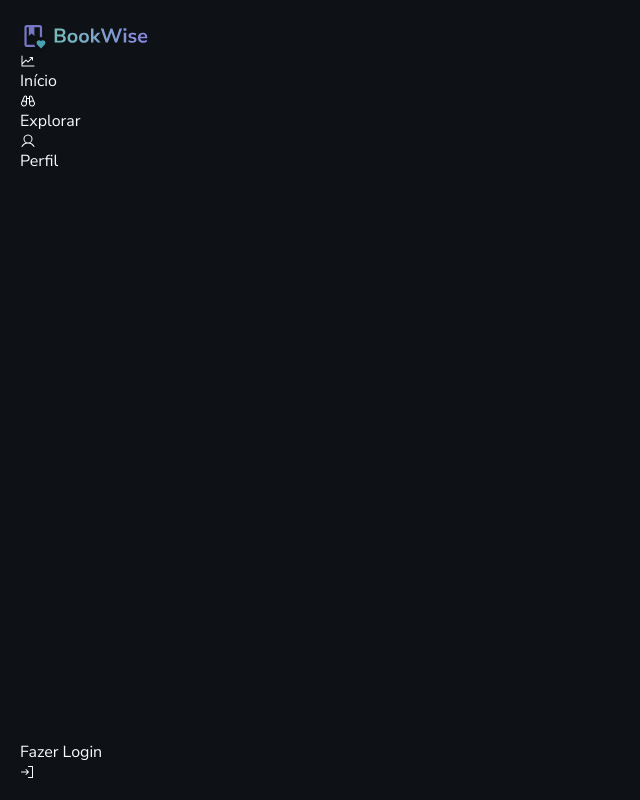
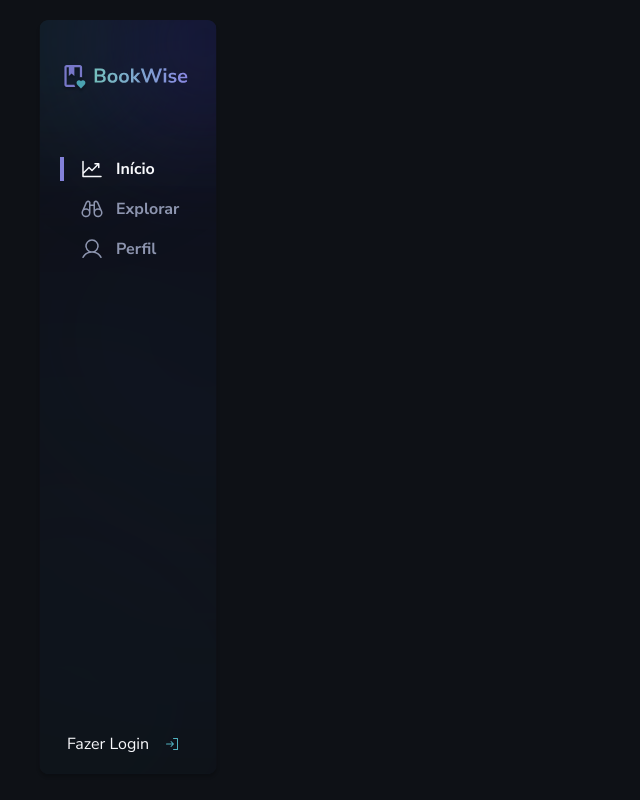
Before and after one commit to giovaniocan/book-wise, a Next.js app: page /home in a window 1280 px wide. Shown: the whole page, without its empty margins (0-640 px from the left). Built offline with nearby package versions, Linux system fonts and the light colour scheme.

Commit message:
Nav's css is finished

```diff
--- a/src/components/Navigator/index.tsx
+++ b/src/components/Navigator/index.tsx
@@ -1,30 +1,83 @@
 import { Binoculars, ChartLineUp, SignIn, User } from '@phosphor-icons/react'
 import Image from 'next/image'
+import { useRouter } from 'next/router'
 
 export function Navigator() {
+  const router = useRouter()
+  const { pathname } = router
+
+  function handleToHomePAge() {
+    router.push('/home')
+  }
+  function handleToExplorePAge() {
+    /* router.push('/explore') */
+    window.alert('explore page')
+  }
+  function handleToProfilePage() {
+    /* router.push('/profile') */
+    window.alert('profile page')
+  }
+
+  function handleSignIn() {
+    /* router.push('/signin') */
+    window.alert('fazendo o login')
+  }
+
   return (
-    <div className="p-5 w-80 h-full flex flex-col justify-between ">
-      <div>
-        <Image src="/logo.svg" alt="Logo" width={128} height={48} />
+    <div className="  h-full relative flex items-start ">
+      <Image
+        className=" absolute opacity-75  -left-48 h-full   rounded-2xl "
+        src="/sidebar-bg.svg"
+        alt="Login Image"
+        width={600}
+        height={600}
+      />
+      <div className=" absolute flex pl-10 h-full flex-col  items-center justify-between ">
+        <div className="pt-10 flex flex-col gap-16">
+          <Image src="/logo.svg" alt="Logo" width={128} height={48} />
 
-        <div>
-          <div>
-            <ChartLineUp />
-            Início
-          </div>
-          <div>
-            <Binoculars />
-            Explorar
-          </div>
-          <div>
-            <User />
-            Perfil
+          <div className="flex flex-col gap-4">
+            <button
+              onClick={handleToHomePAge}
+              className={`flex gap-3 pl-4  ${
+                pathname === '/home'
+                  ? 'border-l-4 border-x-purple-100'
+                  : 'pl-5 text-gray-400'
+              } `}
+            >
+              <ChartLineUp size={24} />
+              <span className="text-base font-bold">Início</span>
+            </button>
+            <button
+              onClick={handleToExplorePAge}
+              className={`flex gap-3 pl-4 ${
+                pathname === '/explore'
+                  ? 'border-l-4 border-x-purple-100'
+                  : 'pl-5 text-gray-400'
+              } `}
+            >
+              <Binoculars size={24} />
+              <span className="text-base font-bold">Explorar</span>
+            </button>
+            <button
+              onClick={handleToProfilePage}
+              className={`flex gap-3 pl-4 ${
+                pathname === '/profile'
+                  ? 'border-l-4 border-x-purple-100'
+                  : 'pl-5 text-gray-400'
+              } `}
+            >
+              <User size={24} />
+              <span className="text-base font-bold">Perfil</span>
+            </button>
           </div>
         </div>
-      </div>
-      <div>
-        <h3>Fazer Login</h3>
-        <SignIn />
+        <div className=" flex pb-6 items-center gap-4 ">
+          <h3>Fazer Login</h3>
+          <button onClick={handleSignIn}>
+            <SignIn color="#50B2C0" />
+          </button>
+        </div>
       </div>
     </div>
   )
--- a/src/pages/home/index.tsx
+++ b/src/pages/home/index.tsx
@@ -2,7 +2,7 @@ import { Navigator } from '@/components/Navigator'
 
 export default function Home() {
   return (
-    <div className="h-screen w-screen">
+    <div className="h-screen w-screen p-5">
       <Navigator />
     </div>
   )
--- a/src/pages/index.tsx
+++ b/src/pages/index.tsx
@@ -26,9 +26,15 @@ export default function Home() {
           width={600}
           height={600}
         />
-        <Image src="/logo.svg" alt="Logo" width={232} height={48} />
+        <Image
+          className="absolute"
+          src="/logo.svg"
+          alt="Logo"
+          width={232}
+          height={48}
+        />
       </div>
-      <div className="h-full w-3/5 -mt-28  flex items-center justify-center">
+      <div className="  h-full w-3/5 -mt-28  flex items-center justify-center">
         <div className="w-80">
           <h2 className="text-2xl font-bold">Boas Vindas !</h2>
           <span className="text-base text-gray-200 ">
--- a/tailwind.config.js
+++ b/tailwind.config.js
@@ -7,10 +7,6 @@ module.exports = {
   ],
   theme: {
     extend: {
-      gradientColorStops: {
-        'gradient-vertical': ['#7FD1CC', '#9694F5'],
-        'gradient-horizontal': ['#7FD1CC', '#9694F5'],
-      },
       colors: {
         transparent: 'rgba(0,0,0,1)',
         white: '#FFFFFF',
```
Also changed, not shown: public/sidebar-bg.svg (added), public/sidebar.png (added).
